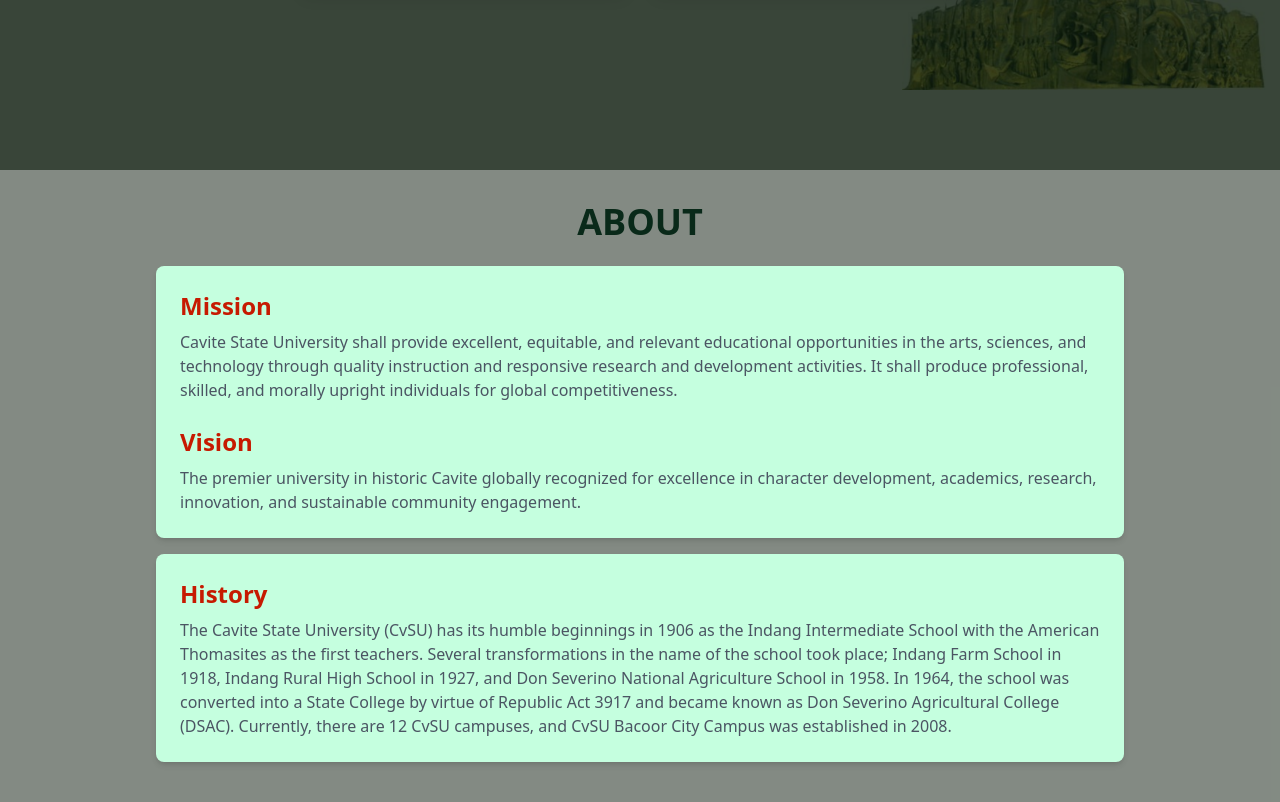
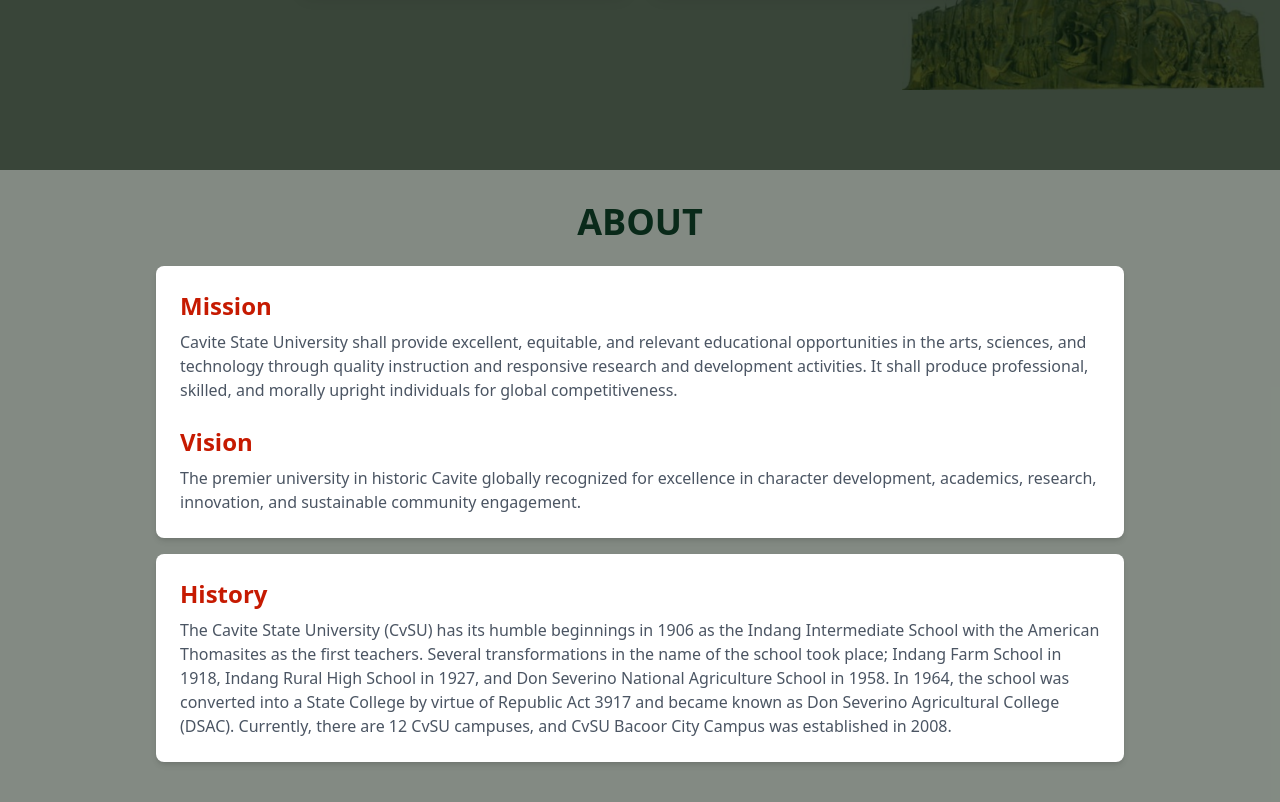
Before and after one commit to jh-jazer/CvSU-System, a React (Vite) app: page / in a window 1280 px wide. Shown: the part 630-1432 px from the top of the page. Built offline with nearby package versions, Linux system fonts and the light colour scheme.

Commit message:
change bg

```diff
--- a/src/components/About.jsx
+++ b/src/components/About.jsx
@@ -26,7 +26,7 @@
 
           <div className="space-y-4">
             {/* Mission and Vision Section */}
-            <div className="transition-transform transform hover:scale-105 hover:shadow-xl p-6 bg-[#c5ffdf] rounded-lg shadow-md mx-2 sm:mx-4 max-h-[200px] sm:max-h-[400px] overflow-y-scroll scrollbar-custom">
+            <div className="transition-transform transform hover:scale-105 hover:shadow-xl p-6 bg-[#ffffff] rounded-lg shadow-md mx-2 sm:mx-4 max-h-[200px] sm:max-h-[400px] overflow-y-scroll scrollbar-custom">
               <h2 className="text-xl sm:text-2xl font-semibold text-[#C61A01]">Mission</h2>
               <p className="text-gray-600 mt-2">
                 Cavite State University shall provide excellent, equitable, and relevant educational opportunities in the arts, sciences, and technology through quality instruction and responsive research and development activities. It shall produce professional, skilled, and morally upright individuals for global competitiveness.
@@ -39,7 +39,7 @@
             </div>
 
             {/* History Section */}
-            <div className="transition-transform transform hover:scale-105 hover:shadow-xl p-6 bg-[#c5ffdf] rounded-lg shadow-md mx-2 sm:mx-4 max-h-[200px] sm:max-h-[400px] overflow-y-scroll scrollbar-custom">
+            <div className="transition-transform transform hover:scale-105 hover:shadow-xl p-6 bg-[#ffffff] rounded-lg shadow-md mx-2 sm:mx-4 max-h-[200px] sm:max-h-[400px] overflow-y-scroll scrollbar-custom">
               <h2 className="text-xl sm:text-2xl font-semibold text-[#C61A01]">History</h2>
               <p className="text-gray-600 mt-2">
                 The Cavite State University (CvSU) has its humble beginnings in 1906 as the Indang Intermediate School with the American Thomasites as the first teachers. Several transformations in the name of the school took place; Indang Farm School in 1918, Indang Rural High School in 1927, and Don Severino National Agriculture School in 1958. In 1964, the school was converted into a State College by virtue of Republic Act 3917 and became known as Don Severino Agricultural College (DSAC). Currently, there are 12 CvSU campuses, and CvSU Bacoor City Campus was established in 2008.
```
